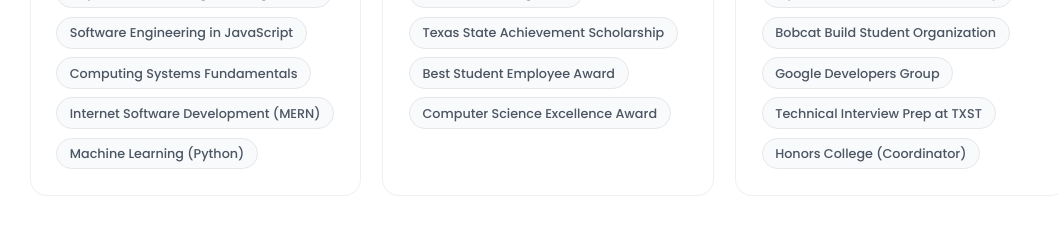
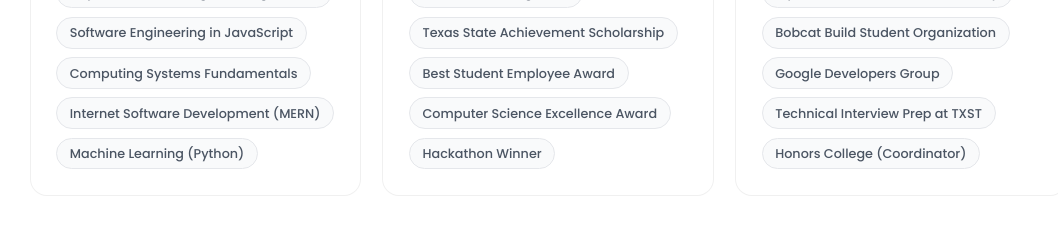
Before and after one commit to sh1vendra/my_portfolio, a React (Vite) app: page / in a window 1280 px wide. Shown: the part 1160-1388 px from the top of the page, without its empty margins (92-1150 px from the left). Built offline with nearby package versions, Linux system fonts and the light colour scheme; some icons are missing.

Commit message:
add hackathon winner to achievements

```diff
--- a/src/data/index.ts
+++ b/src/data/index.ts
@@ -177,6 +177,7 @@
     'Texas State Achievement Scholarship',
     'Best Student Employee Award',
     'Computer Science Excellence Award',
+    'Hackathon Winner',
   ],
   involvement: [
     'IEEE TXST',
```
